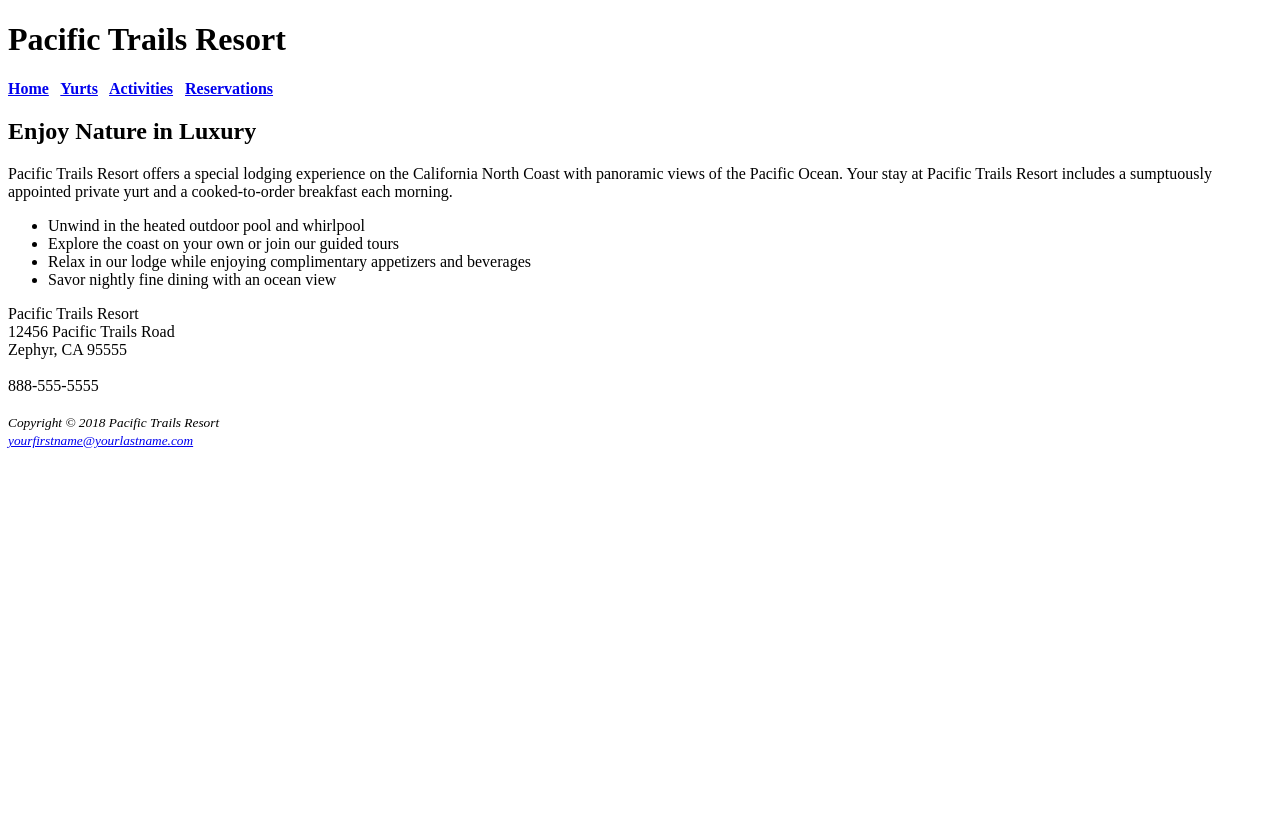
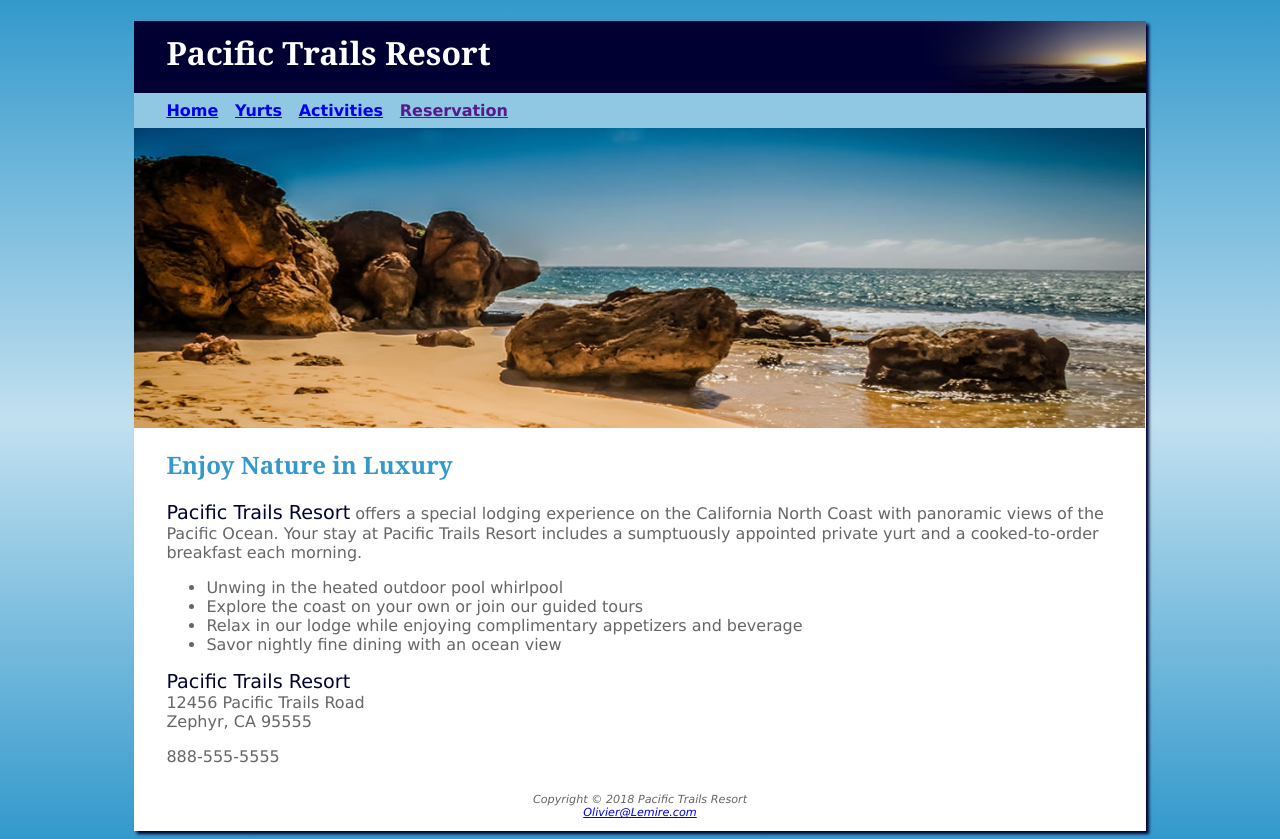
Before and after one commit to 420n13la/ptrstepbystep-LemireCoding, a plain HTML site: page index.html in a window 1280 px wide. Before the commit the page ends 800 px from the top, so only its background shows below. Drawn offline with Linux system fonts and the light colour scheme.

Commit message:
Add files via upload

```diff
--- a/index.html
+++ b/index.html
@@ -1,55 +1,45 @@
 <!DOCTYPE html>
 <html lang="en">
-
 <head>
 <title>Pacific Trails Resort</title>
 <meta charset="utf-8">
+<link rel="stylesheet" href="pacific.css">
 </head>
-
 <body>
-
+<div id="wrapper">
 <header>
 <h1>Pacific Trails Resort</h1>
 </header>
-
 <nav>
-			<b>
 <a href="index.html">Home</a> &nbsp;
 <a href="yurts.html">Yurts</a> &nbsp;
 <a href="activities.html">Activities</a> &nbsp;
-				<a href="reservations.html">Reservations</a>
-			</b>
+<a href="">Reservation</a> &nbsp;
 </nav>
-
+<div id="coasthero">
+</div>
 <main>
 <h2>Enjoy Nature in Luxury</h2>
-			<p>Pacific Trails Resort offers a special lodging experience on the California North
+<p><span class = "resort">Pacific Trails Resort</span> offers a special lodging experience on the California North
 Coast with panoramic views of the Pacific Ocean. Your stay at Pacific Trails Resort includes a sumptuously appointed private yurt and a cooked-to-order breakfast each morning.</p>
 
 <ul>
-  				<li>Unwind in the heated outdoor pool and whirlpool</li>
+	<li>Unwing in the heated outdoor pool whirlpool</li>
 	<li>Explore the coast on your own or join our guided tours</li>
-  				<li>Relax in our lodge while enjoying complimentary appetizers and beverages</li>
+    <li>Relax in our lodge while enjoying complimentary appetizers and beverage</li>
     <li>Savor nightly fine dining with an ocean view</li>
 </ul>
-
 <div>
-				Pacific Trails Resort<br>
+<span class="resort">Pacific Trails Resort</span><br>
 12456 Pacific Trails Road<br>
-				Zephyr, CA 95555<br><br>
-				888-555-5555<br><br>
+Zephyr, CA 95555<br>
 </div>
+<p>888-555-5555</p>
 </main>
-
 <footer>
-			<small>
-				<i>
 Copyright &copy; 2018 Pacific Trails Resort<br>
-					<a href="mailto:yourfirstname@yourlastname.com">yourfirstname@yourlastname.com</a>
-				</i>
-			</small>
+<a href="mailto:Lemire@Olivier.com">Olivier@Lemire.com</a>
 </footer>
-
+</div>
 </body>
-
 </html>
--- a/pacific.css
+++ b/pacific.css
@@ -1,18 +1,29 @@
-body { background-color: #FFFFFF;
+body { background-color: #3399CC;
       color: #666666;
 	  font-family: Verdana, Arial, sans-serif;
+	  background-image: linear-gradient(to bottom, #3399CC,  #C2E0F0, #3399CC);
 }
 header { background-color: #000033;
          color: #FFFFFF;
 		 font-family: Georgia, serif;
+
 }
-h1 { line-height: 200%; }
+h1 { line-height: 200%;
+     background-image: url(sunset.jpg);
+     background-repeat: no-repeat;
+     background-position: right;
+     padding-left: 1em;
+     height: 72px;
+	 margin-bottom: 0;
+}
 nav { font-weight: bold;
       background-color: #90C7E3;
+	  padding: .5em .5em .5em 2em;
 }
 h2 { color: #3399CC;
      font-family: Georgia, serif;
 }
+h3 { color: #000033; }
 dt { color: #000033;
    font-weight: bold;
 }
@@ -22,4 +33,38 @@ dt { color: #000033;
 footer { font-size: .70em;
          font-style: italic;
 		 text-align: center;
+		 padding: 1em;
 }
+main { padding-left: 2em;
+      padding-right: 2em;
+	  display: block;
+}
+#coasthero { height: 300px;
+           background-image: url(coast.jpg);
+		   background-size: 100% 100%;
+		   background-repeat: no-repeat;
+}
+#yurthero { height: 300px;
+           background-image: url(yurt.jpg);
+		   background-size: 100% 100%;
+		   background-repeat: no-repeat;
+}
+#trailhero { height: 300px;
+ background-image: url(trail.jpg);
+		   background-size: 100% 100%;
+		   background-repeat: no-repeat;
+}
+
+
+
+}
+nav a { text-decoration: none; }
+
+#wrapper { width: 80%;
+          margin-left: auto;
+		  margin-right: auto;
+		  background-color: #FFFFFF;
+		  min-width: 700px;
+		  max-width: 1024px;
+		  box-shadow: 3px 3px 3px #000033;
+}
```
Lines whose indentation alone changed are shown as unchanged.
